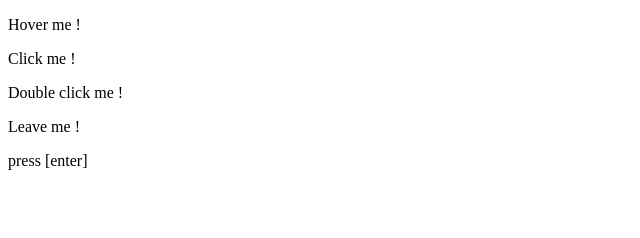
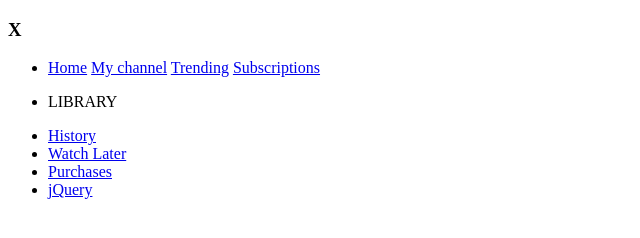
Before and after one commit to SimasDei/jquery-one, a plain HTML site: page index.html in a window 1280 px wide. Shown: the whole page, without its empty margins (0-640 px from the left). Drawn offline with nearby package versions, Linux system fonts and the light colour scheme.

Commit message:
add mini project markup

```diff
--- a/index.html
+++ b/index.html
@@ -13,11 +13,28 @@
     ></script>
   </head>
   <body>
-    <p id="p1">Hover me !</p>
-    <p id="p2">Click me !</p>
-    <p id="p3">Double click me !</p>
-    <p id="p4">Leave me !</p>
-    <p>press [enter]</p>
+    <header>
+      <h3 id="menu-toggle">X</h3>
+    </header>
+    <nav id="side-nav">
+      <ul>
+        <li>
+          <a href="#" class="active">Home</a>
+          <a href="#">My channel</a>
+          <a href="#">Trending</a>
+          <a href="#">Subscriptions</a>
+        </li>
+      </ul>
+      <ul>
+        <li>
+          <p>LIBRARY</p>
+        </li>
+        <li><a href="#">History</a></li>
+        <li><a href="#">Watch Later</a></li>
+        <li><a href="#">Purchases</a></li>
+        <li><a href="#">jQuery</a></li>
+      </ul>
+    </nav>
     <script src="./script.js"></script>
   </body>
 </html>
--- a/script.js
+++ b/script.js
@@ -1,14 +1,5 @@
 $(document).ready(function() {
-  $('#p1').hover(function() {
-    $(this).hide();
-  });
-  $('#p2').click(function() {
-    $(this).hide();
-  });
-  $('#p3').dblclick(function() {
-    $(this).hide();
-  });
-  $('#p4').mouseout(function() {
-    $(this).hide();
+  $('#menu-toggle').click(function() {
+    $('#side-nav').show();
   });
 });
```
